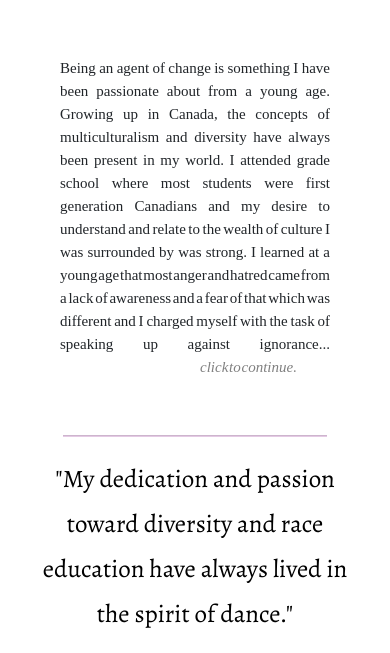
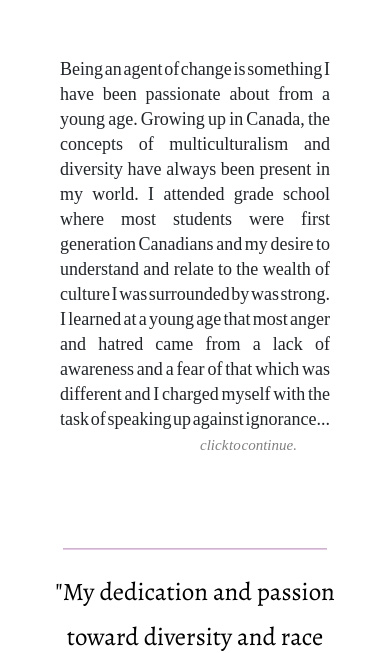
Before and after one commit to jottobot/laurasmyth, a plain HTML site: page index.html in a window 390 px wide. Shown: the part 3523-4176 px from the top of the page. Drawn offline with nearby package versions, Linux system fonts and the light colour scheme; a web font is replaced by a local one.

Commit message:
font size

```diff
--- a/style.css
+++ b/style.css
@@ -340,7 +340,6 @@ p {
     margin: 20px 0px 60px 0px;
     padding-top: 0px;
   }
-
   /* PARALLAX */
   .parallax {
     background-attachment: scroll;
@@ -366,6 +365,12 @@ p {
     padding-left: 30px;
     padding-right: 30px;
     word-spacing: -3px;
+    /* padding-left: 15px;
+    padding-right: 15px; */
+    line-height: 25px;
+    font-size: 18px;
+    text-align: justify;
+    margin-bottom: 50px;
   }
   .textquote {
     margin-top: 20px;
```
